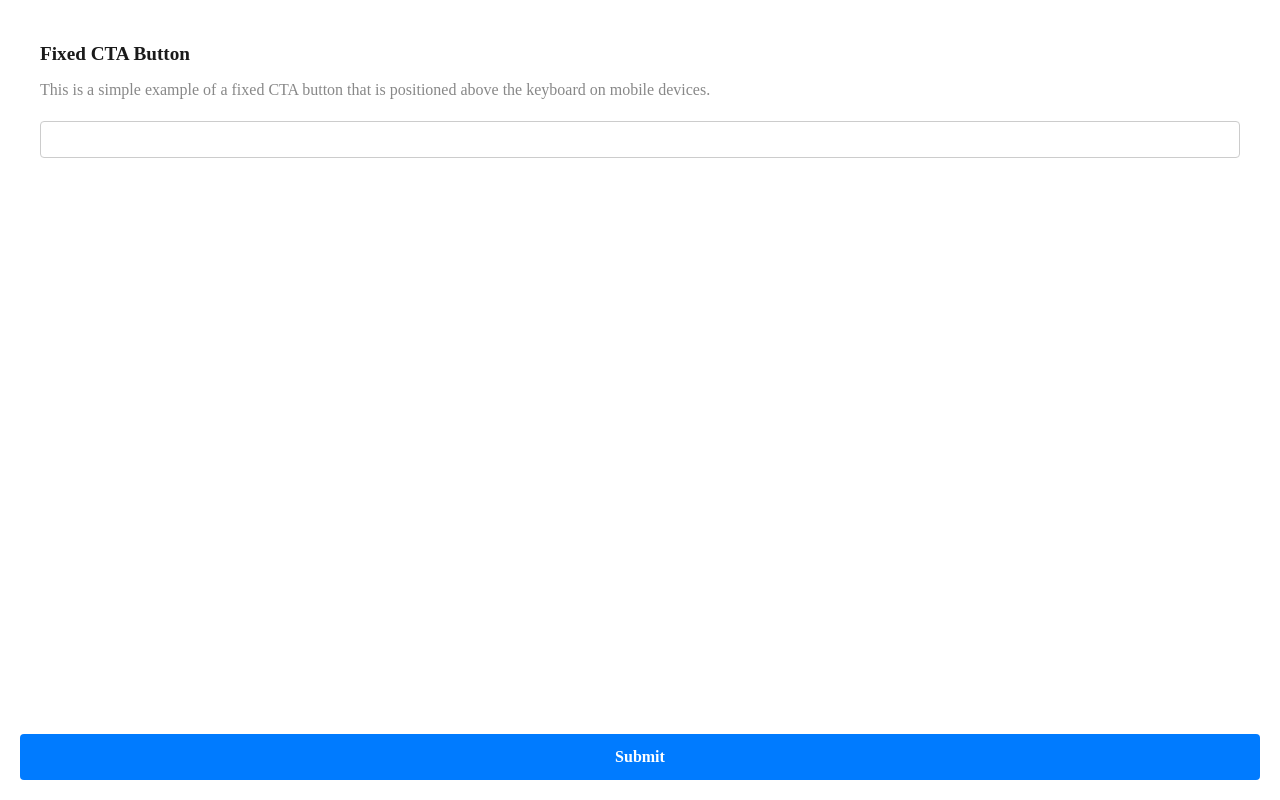
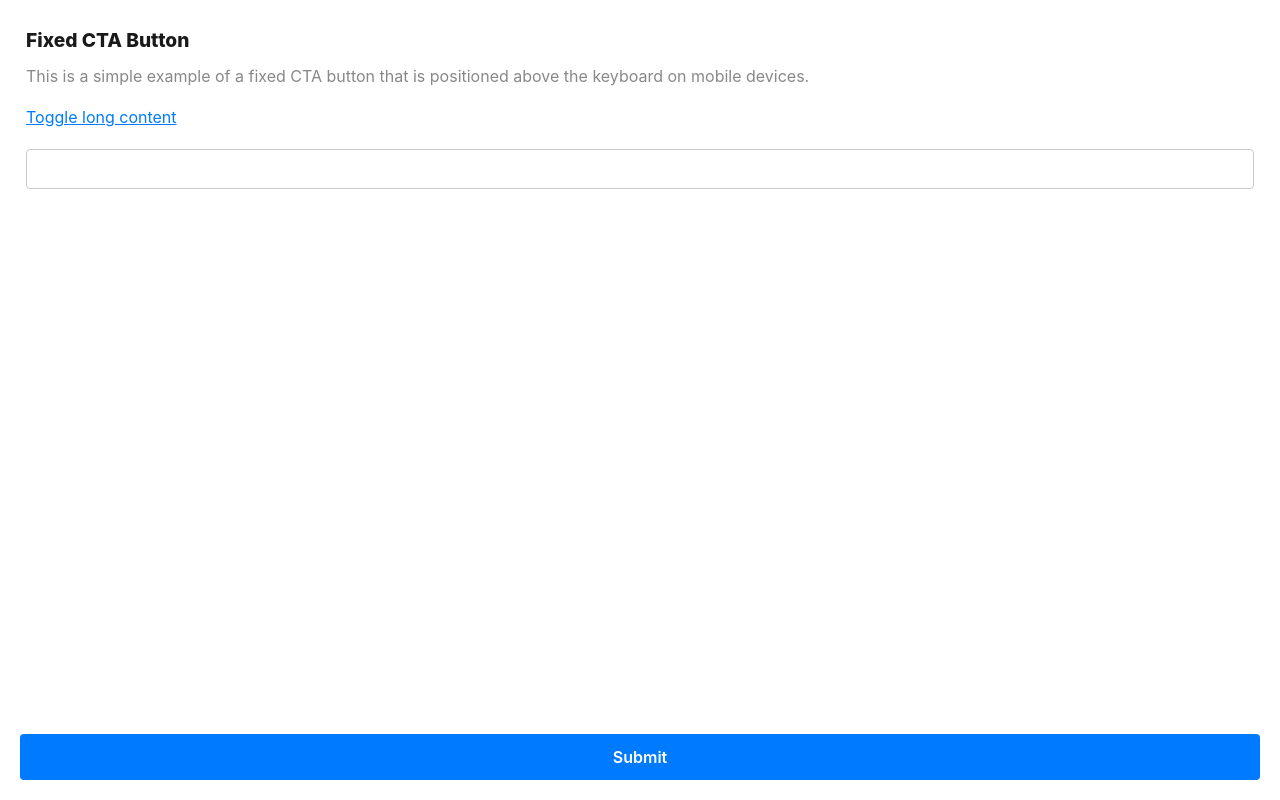
Before and after one commit to almond-bongbong/frontend-essentials, a React (Vite) app: page /fixed-cta-button in a window 1280 px wide. Built offline with nearby package versions, Linux system fonts and the light colour scheme.

Commit message:
:sparkles: Fix cta

```diff
--- /dev/null
+++ b/src/features/storage/index.ts
@@ -0,0 +1,31 @@
+/**
+ * local storage 저장
+ * @param key
+ * @param value
+ */
+export const setLocalStorage = (key: string, value: unknown) => {
+  localStorage.setItem(key, JSON.stringify(value));
+};
+
+/**
+ * local storage 가져오기
+ * @param key
+ * @returns
+ */
+export const getLocalStorage = (key: string) => {
+  try {
+    return JSON.parse(localStorage.getItem(key) || 'null');
+  } catch (error) {
+    console.error(error);
+
+    return null;
+  }
+};
+
+/**
+ * local storage 삭제
+ * @param key
+ */
+export const removeLocalStorage = (key: string) => {
+  localStorage.removeItem(key);
+};
--- a/src/routes/fixed-cta-button/fixed-cta-button.module.scss
+++ b/src/routes/fixed-cta-button/fixed-cta-button.module.scss
@@ -1,5 +1,5 @@
 .container {
-  padding: 40px;
+  padding: 26px 26px 100px;
 }
 
 .title {
@@ -28,13 +28,17 @@
   }
 }
 
+.cta {
+  position: fixed;
+  right: 20px;
+  bottom: calc(env(safe-area-inset-bottom) + var(--kb-offset) + 20px);
+  left: 20px;
+  z-index: 1000;
+}
+
 .button {
   display: block;
-  position: fixed;
-  right: 20px;
-  bottom: 20px;
-  left: 20px;
-  z-index: 1000;
+  width: 100%;
   height: 46px;
   padding: 10px;
   border-radius: 4px;
@@ -48,3 +52,14 @@
     background-color: #0056b3;
   }
 }
+
+.link {
+  display: inline-block;
+  margin-top: 20px;
+  color: #007bff;
+  text-decoration: underline;
+}
+
+.long_content {
+  margin-top: 20px;
+}
--- a/src/routes/fixed-cta-button/index.tsx
+++ b/src/routes/fixed-cta-button/index.tsx
@@ -1,11 +1,51 @@
+import { getLocalStorage, setLocalStorage } from '@/features/storage';
 import { createFileRoute } from '@tanstack/react-router';
+import { useEffect, useRef, useState } from 'react';
 import styles from './fixed-cta-button.module.scss';
 
 export const Route = createFileRoute('/fixed-cta-button/')({
   component: FixedCTAButton,
 });
 
+const LONG_CONTENT_KEY = 'cta-long-content';
+
 function FixedCTAButton() {
+  const ctaRef = useRef<HTMLDivElement>(null);
+  const [isLongContent, setIsLongContent] = useState(getLocalStorage(LONG_CONTENT_KEY));
+  /**
+   * 키보드 높이에 따라 CTA 버튼을 배치합니다.
+   */
+  useEffect(() => {
+    const ctaElement = ctaRef.current;
+
+    if (!ctaElement) {
+      return;
+    }
+
+    function placeCTA(keyboardHeight = 0) {
+      document.documentElement.style.setProperty('--kb-offset', `${keyboardHeight}px`);
+    }
+
+    if (window.visualViewport) {
+      const vv = window.visualViewport;
+
+      const handler = () => {
+        const kb = Math.max(0, window.innerHeight - (vv.height + vv.offsetTop));
+
+        console.log(kb);
+
+        placeCTA(kb);
+      };
+
+      ['resize', 'scroll'].forEach((e) => vv.addEventListener(e, handler, { passive: true }));
+
+      handler();
+    }
+
+    // window.addEventListener('focusin', () => setTimeout(() => placeCTA(260), 0)); // 대략적인 평균 키보드 높이
+    window.addEventListener('focusout', () => placeCTA(0));
+  }, []);
+
   return (
     <div className={styles.container}>
       <h1 className={styles.title}>Fixed CTA Button</h1>
@@ -14,11 +54,71 @@ function FixedCTAButton() {
         mobile devices.
       </p>
 
+      <button
+        type="button"
+        className={styles.link}
+        onClick={() => {
+          setLocalStorage(LONG_CONTENT_KEY, !isLongContent);
+          setIsLongContent(!isLongContent);
+        }}
+      >
+        Toggle long content
+      </button>
+
       <input type="text" className={styles.input} />
 
-      <button type="button" className={styles.button}>
-        Submit
-      </button>
+      {isLongContent && (
+        <div className={styles.long_content}>
+          <p>
+            Lorem ipsum dolor sit amet consectetur adipisicing elit. Quisquam, quos.
+            <br />
+            Lorem ipsum dolor sit amet consectetur adipisicing elit. Quisquam, quos.
+            <br />
+            Lorem ipsum dolor sit amet consectetur adipisicing elit. Quisquam, quos.
+            <br />
+            <br />
+            Lorem ipsum dolor sit amet consectetur adipisicing elit. Quisquam, quos.
+            <br />
+            Lorem ipsum dolor sit amet consectetur adipisicing elit. Quisquam, quos.
+            <br />
+            Lorem ipsum dolor sit amet consectetur adipisicing elit. Quisquam, quos.
+            <br />
+            <br />
+            Lorem ipsum dolor sit amet consectetur adipisicing elit. Quisquam, quos.
+            <br />
+            Lorem ipsum dolor sit amet consectetur adipisicing elit. Quisquam, quos.
+            <br />
+            Lorem ipsum dolor sit amet consectetur adipisicing elit. Quisquam, quos.
+            <br />
+            Lorem ipsum dolor sit amet consectetur adipisicing elit. Quisquam, quos.
+            <br />
+            <br />
+            <br />
+            Lorem ipsum dolor sit amet consectetur adipisicing elit. Quisquam, quos.
+            <br />
+            Lorem ipsum dolor sit amet consectetur adipisicing elit. Quisquam, quos.
+            <br />
+            Lorem ipsum dolor sit amet consectetur adipisicing elit. Quisquam, quos.
+            <br />
+            <br />
+            Lorem ipsum dolor sit amet consectetur adipisicing elit. Quisquam, quos.
+            <br />
+            Lorem ipsum dolor sit amet consectetur adipisicing elit. Quisquam, quos.
+            <br />
+            Lorem ipsum dolor sit amet consectetur adipisicing elit. Quisquam, quos.
+            <br />
+            Lorem ipsum dolor sit amet consectetur adipisicing elit. Quisquam, quos.
+            <br />
+            Lorem ipsum dolor sit amet consectetur adipisicing elit. Quisquam, quos.
+          </p>
+        </div>
+      )}
+
+      <div ref={ctaRef} className={styles.cta}>
+        <button type="button" className={styles.button}>
+          Submit
+        </button>
+      </div>
     </div>
   );
 }
--- a/src/routes/styles.scss
+++ b/src/routes/styles.scss
@@ -34,6 +34,9 @@ footer, header, hgroup, menu, nav, section {
 
 body {
   line-height: 1.5;
+  font-size: 16px;
+  font-family: -apple-system, BlinkMacSystemFont, avenir next, avenir, segoe ui,
+  helvetica neue, helvetica, Ubuntu, roboto, noto, arial, sans-serif;
 }
 
 ol, ul {
@@ -80,3 +83,7 @@ img {
   max-width: 100%;
   height: auto;
 }
+
+input {
+  font-size: 16px;
+}
```
